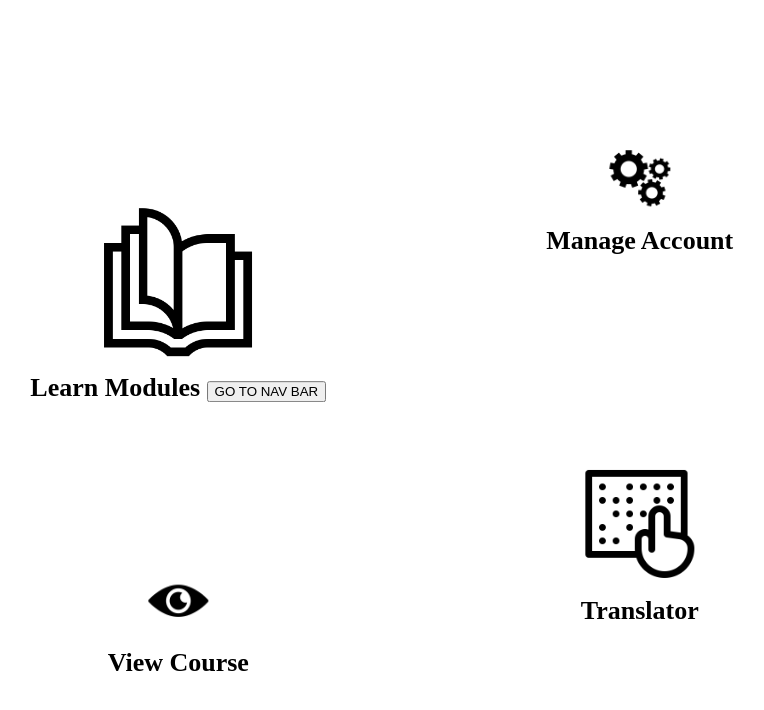
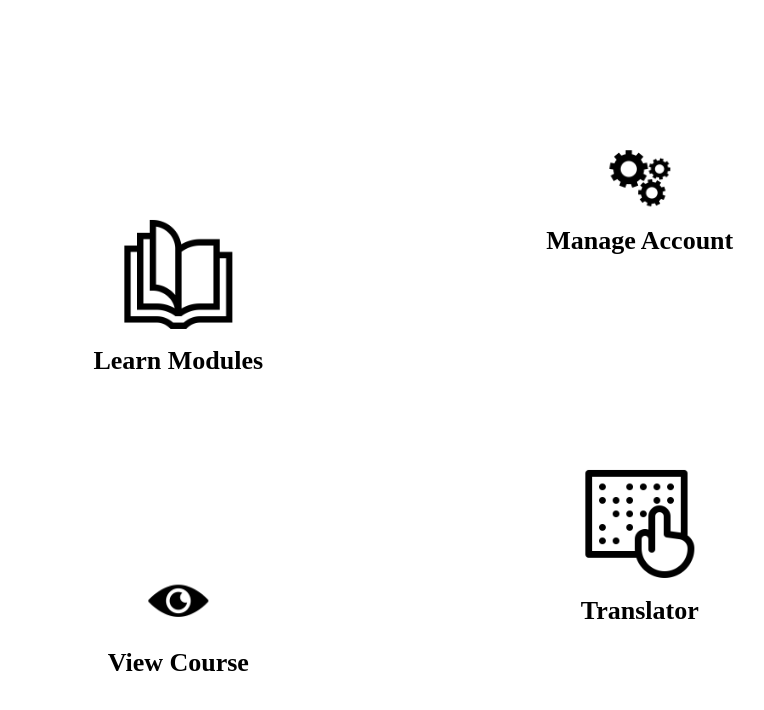
Before and after one commit to Aegis-Fellowship/Braille-Spark, an Angular app: page /dashboard in a window 1280 px wide. Shown: the top 710 px of the page, without its empty margins (231-995 px from the left). Built offline with nearby package versions, Linux system fonts and the light colour scheme; a web font is replaced by a local one.

Commit message:
Bug fix: removed unwanted button

```diff
--- a/src/app/landing/dashboard/dashboard.component.html
+++ b/src/app/landing/dashboard/dashboard.component.html
@@ -5,7 +5,6 @@
                 <img src="assets/icon-book.png" alt="book icon" class="icon">
                 <h1 class="menu-title">
                     Learn Modules
-                    <button routerLink="/manageAccount">GO TO NAV BAR</button>
                 </h1>
             </div>
         </div>
```
